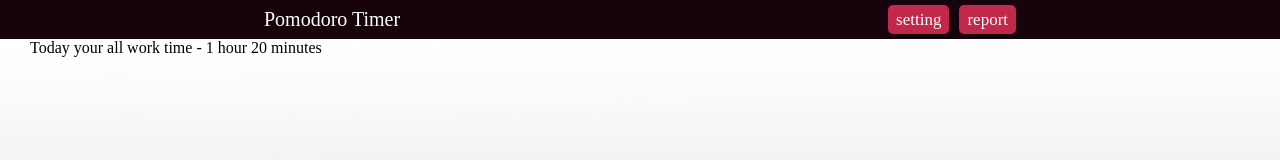
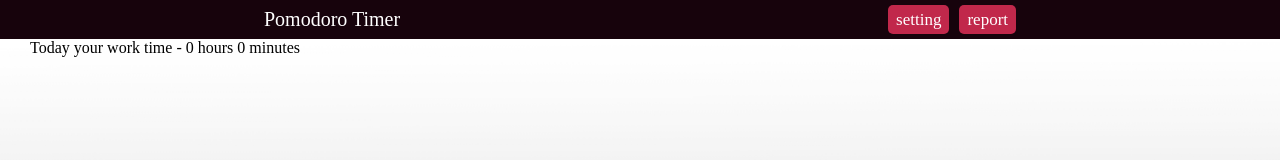
Before and after one commit to AmadoMuerte/pomodoro-timer, a React (Create React App) app: page /report in a window 1280 px wide. Shown: the top 160 px of the page. Built offline with nearby package versions, Linux system fonts and the light colour scheme; a web font is replaced by a local one.

Commit message:
create reducer count-work-time

```diff
--- a/src/components/report/Report.jsx
+++ b/src/components/report/Report.jsx
@@ -4,7 +4,6 @@ import './Report.css'
 import { useDispatch, useSelector } from 'react-redux';
 
 function Report(props) {
-    const dispatch = useDispatch()
     const allTime = useSelector(state => state.report.allTime)
 
     const countHours = () => {
@@ -17,6 +16,9 @@ function Report(props) {
 
         let time = `${hours} hours ${minutes} minutes`
 
+        if (allTime < 60) {
+            time = `0 hours ${allTime} minutes`
+        } else {
             if (hours === 1) {
                 time = `${hours} hour ${minutes} minutes`
             }
@@ -26,7 +28,7 @@ function Report(props) {
             if (hours === 1 && minutes === 1) {
                 time = `${hours} hour ${minutes} minute`
             }
-
+        }
         return time
     }
 
@@ -35,7 +37,7 @@ function Report(props) {
             <div className="container">
                 <div className="report__inner">
                    <div>
-                        Today your all work time - {countHours()}
+                        Today your work time - {countHours()}
                     </div>
                 </div>
             </div>
--- a/src/components/timer/Timer.jsx
+++ b/src/components/timer/Timer.jsx
@@ -17,6 +17,8 @@ import {
     changeSeconds, changeMinutes , changePause
     } from '../../store/slice/timer/timerSlice'
 
+import { countWorkTime } from '../../store/slice/report/reportSlice'
+
 
 function Timer(props) {
     const [soundOne] = useSound(sound_01)
@@ -26,7 +28,7 @@ function Timer(props) {
 
     const dispatch = useDispatch()
     const {
-        minutes, seconds, paused, intervalPassed
+        minutes, seconds, paused, intervalPassed, timerMode
     } = useSelector(state => state.timer)
 
     const {timePomo, timeBreak,
@@ -64,6 +66,9 @@ function Timer(props) {
                 dispatch(changeSeconds(59))
             }
             if (minutes === 0 && seconds === 0) {
+                if (timerMode === 'work') {
+                    dispatch(countWorkTime(timePomo))
+                }
 
                 playSound()
                 dispatch(changeSeconds(0))
--- a/src/store/slice/report/reportSlice.js
+++ b/src/store/slice/report/reportSlice.js
@@ -1,7 +1,7 @@
 import { createSlice } from "@reduxjs/toolkit";
 
 const initialState = {
-    allTime: 80
+    allTime: 0
 }
 
 export const reportSlice = createSlice({
@@ -9,13 +9,12 @@ export const reportSlice = createSlice({
     initialState,
     reducers: {
         countWorkTime (state, action) {
-            state.allTime = state.allTime + action.payload
-            console.log(state.allTime)
+            state.allTime += action.payload
         },
 
     }
 })
 
-export const { allWorkTime } = reportSlice.actions
+export const { countWorkTime } = reportSlice.actions
 
 export default reportSlice.reducer
```
Lines whose indentation alone changed are shown as unchanged.
